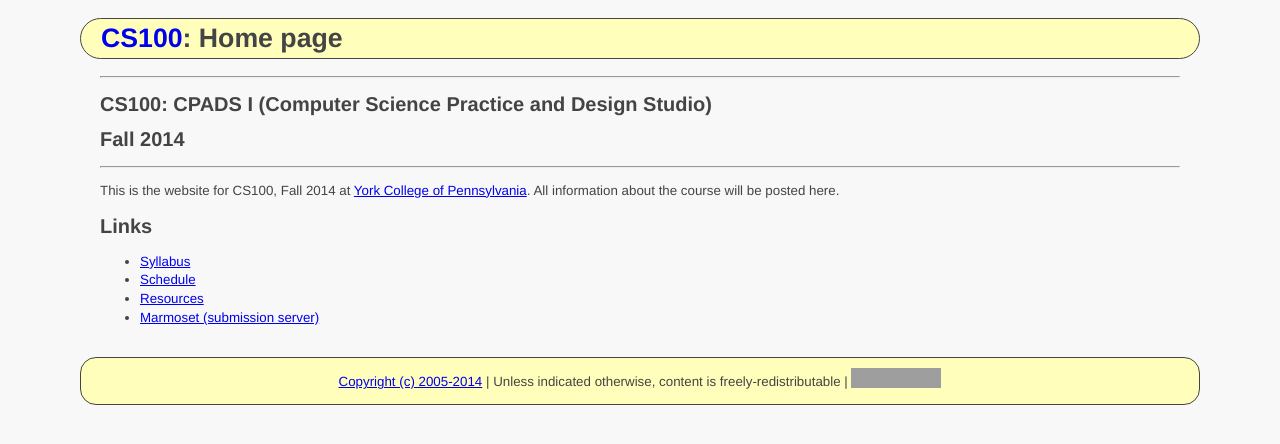
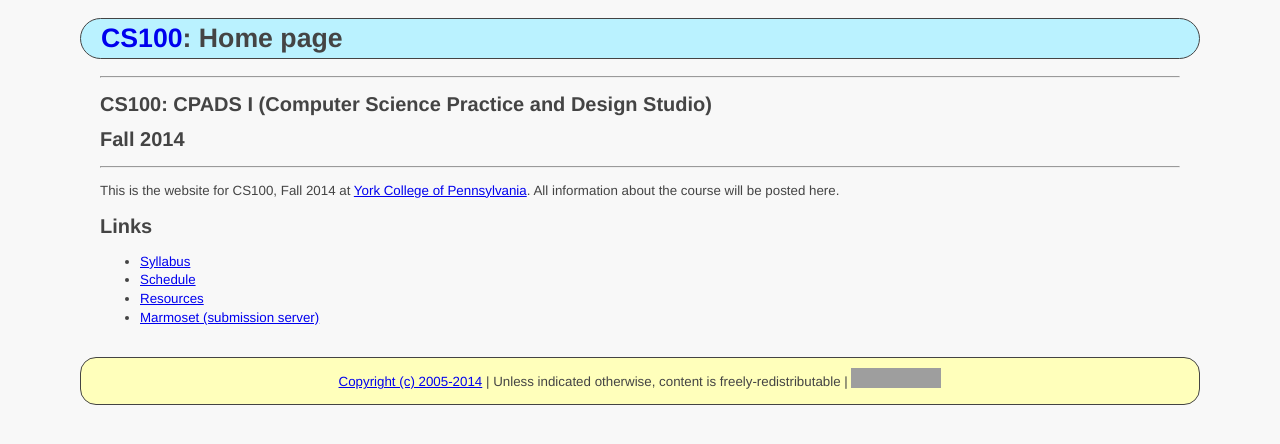
Before and after one commit to ycpcs/cs100-fall2014, a Jekyll site: the page built from index.md, in a window 1280 px wide. Shown: the top 444 px of the page. Built offline with Jekyll 4.4.1, drawn with Linux system fonts in a browser that asks for light colours; Markdown is read by kramdown in place of the engine named in the settings; grey boxes are pictures that could not be loaded.

Commit message:
updated CSS

```diff
--- a/_layouts/default.html
+++ b/_layouts/default.html
@@ -3,7 +3,7 @@
 	<head>
 		<meta charset="utf-8" />
 		<title>{{ page.course_number }} - {{ page.title }}</title>
-		<link rel="stylesheet" href="{{ site.url }}/css/cs101.css" />
+		<link rel="stylesheet" href="{{ site.url }}/css/site.css" />
 		<link rel="stylesheet" href="{{ site.url }}/css/syntax.css" />
 	</head>
 
--- a/css/cs101.css
+++ b/css/site.css
@@ -14,7 +14,7 @@ p {
 .pageheader h1 {
 /* 	color: #141; */
 	font-size: 200%;
-	background: #ffb;
+	background: #baf2ff;
 	border: 1px solid #444;
 	border-radius: 24px;
 	padding: 10px 20px;
```
